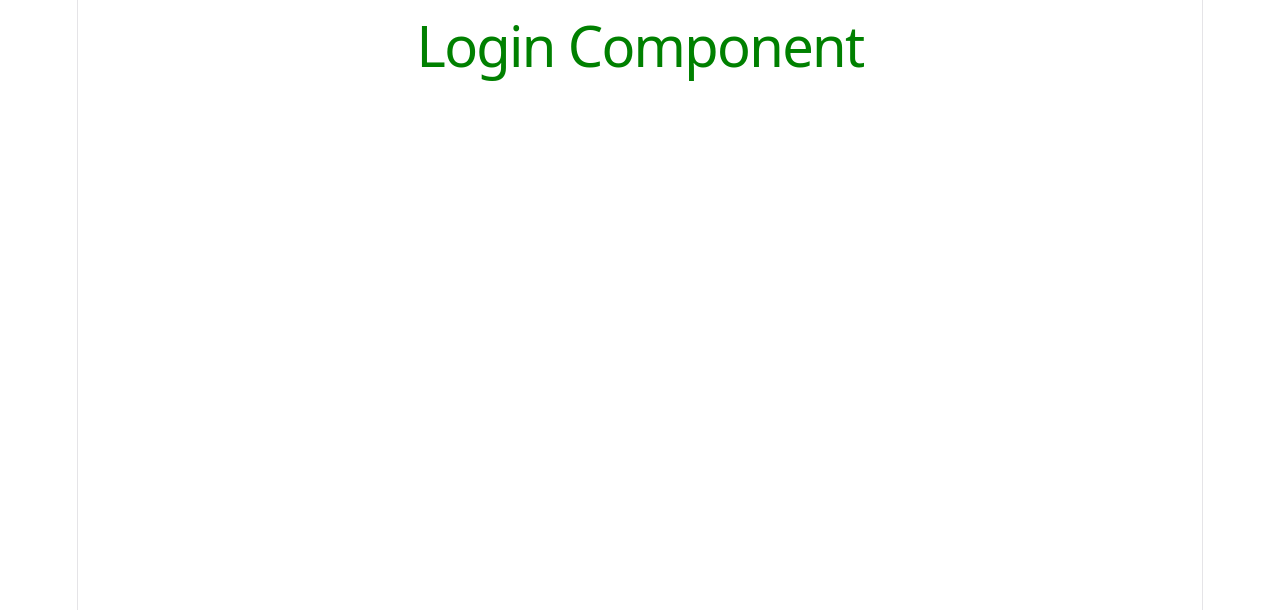
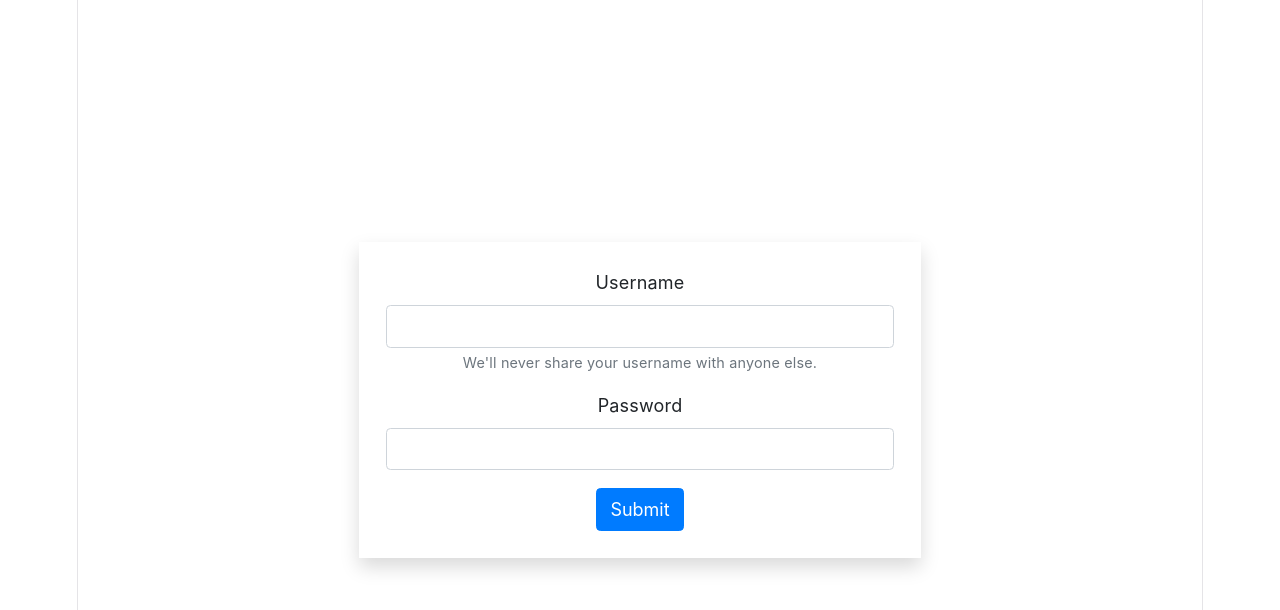
Before and after one commit to GrishmaChichghare/ARC-F42-git-ignore-test, a React (Vite) app in the folder jobapp/: page /login in a window 1280 px wide. Shown: the top 610 px of the page. Built offline with nearby package versions, Linux system fonts and the light colour scheme.

Commit message:
update to jobapp/index.jsx

```diff
--- a/jobapp/index.html
+++ b/jobapp/index.html
@@ -4,6 +4,7 @@
     <meta charset="UTF-8" />
     <link rel="icon" type="image/svg+xml" href="/favicon.svg" />
     <meta name="viewport" content="width=device-width, initial-scale=1.0" />
+    <link rel="stylesheet" href="https://cdn.jsdelivr.net/npm/bootstrap@4.5.3/dist/css/bootstrap.min.css" integrity="sha384-TX8t27EcRE3e/ihU7zmQxVncDAy5uIKz4rEkgIXeMed4M0jlfIDPvg6uqKI2xXr2" crossorigin="anonymous">
     <title>jobapp</title>
   </head>
   <body>
--- a/jobapp/src/components/login/index.css
+++ b/jobapp/src/components/login/index.css
@@ -0,0 +1,8 @@
+.login-cont{
+    width: 100%;
+    height: 100vh;
+    display: flex;
+    justify-content: center;
+    align-items: center;
+
+}
--- a/jobapp/src/components/login/index.jsx
+++ b/jobapp/src/components/login/index.jsx
@@ -2,6 +2,21 @@ import './index.css';
 
 const Login = () => {
 
-    return <h1 style={{ color: 'green' }}>Login Component</h1>
+    return (
+        <div className="login-cont">
+            <form className='w-50 p-4 rounded-large shadow '>
+                <div className="form-group">
+                    <label htmlFor="exampleInputEmail1">Username</label>
+                    <input type="email" className="form-control" id="exampleInputEmail1" aria-describedby="emailHelp"/>
+                    <small id="emailHelp" className="form-text text-muted">We'll never share your username with anyone else.</small>
+                </div>
+                <div className="form-group">
+                    <label htmlFor="exampleInputPassword1">Password</label>
+                    <input type="password" className="form-control" id="exampleInputPassword1"/>
+                </div>
+                <button type="submit" className="btn btn-primary">Submit</button>
+            </form>
+        </div>
+    )
 }
 export default Login;
```
